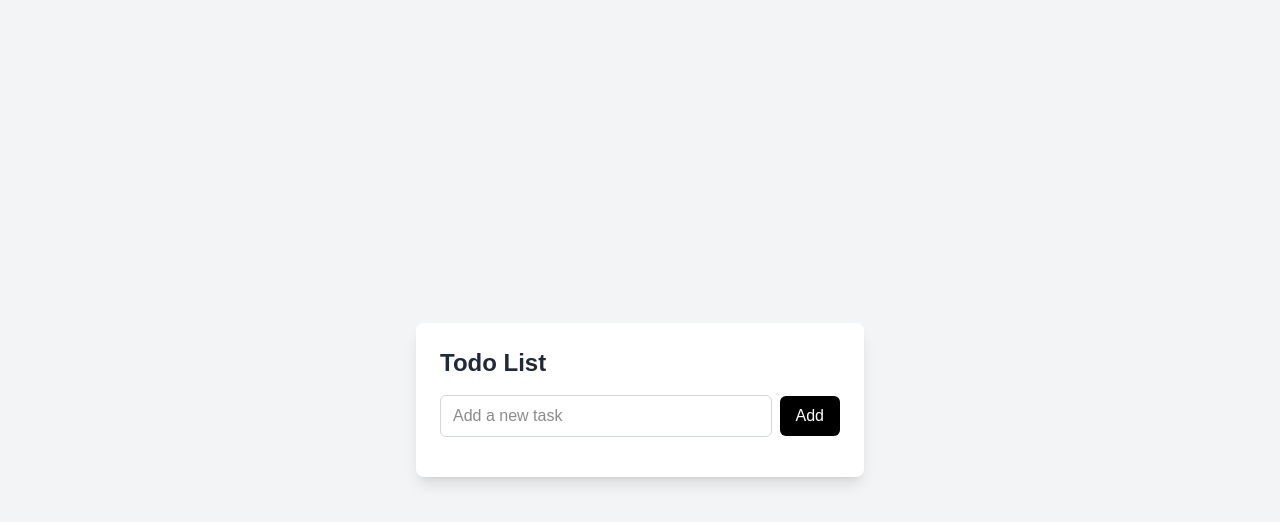
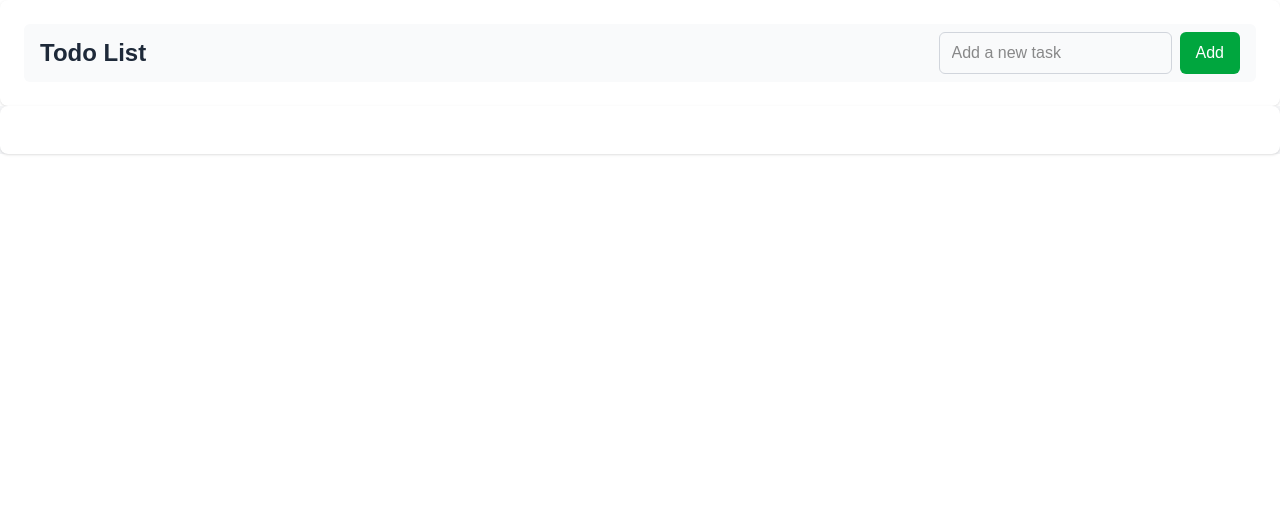
Before and after one commit to ankit-vecto/todo-list-with-rtk, a Next.js app: page / in a window 1280 px wide. Shown: the top 522 px of the page. Built offline with nearby package versions, Linux system fonts and the light colour scheme.

Commit message:
UI revamp

```diff
--- a/src/app/page.tsx
+++ b/src/app/page.tsx
@@ -1,8 +1,10 @@
-import TodoList from "@/component/page";
+import Header from "@/component/header";
+import TodoList from "@/component/todoList";
 
 export default function Home() {
   return (
     <div>
+      <Header />
       <TodoList />
     </div>
   );
--- /dev/null
+++ b/src/component/header.tsx
@@ -0,0 +1,48 @@
+"use client";
+import { addTodo } from "@/redux/slices";
+import React, { useState } from "react";
+import { useDispatch } from "react-redux";
+
+const Header = () => {
+  const [newTaskText, setNewTaskText] = useState<string>("");
+  const dispatch = useDispatch();
+
+  const addTask = () => {
+    if (newTaskText.trim() !== "") {
+      dispatch(
+        addTodo({
+          id: Date.now().toString(),
+          text: newTaskText,
+          completed: false,
+        })
+      );
+      setNewTaskText("");
+    }
+  };
+  return (
+    <div className="w-full bg-white dark:bg-gray-800 shadow rounded-lg p-6">
+      <div className="w-full flex items-center justify-between bg-gray-50 dark:bg-gray-700 rounded-md px-4 py-2">
+        <h1 className="text-2xl font-bold text-gray-800 dark:text-gray-200">
+          Todo List
+        </h1>
+        <div className="flex">
+          <input
+            type="text"
+            placeholder="Add a new task"
+            value={newTaskText}
+            onChange={(e) => setNewTaskText(e.target.value)}
+            className="flex-1 mr-2 px-3 py-2 rounded-md border border-gray-300 dark:border-gray-600 dark:bg-gray-700 dark:text-gray-200"
+          />
+          <button
+            onClick={addTask}
+            className="bg-green-600 hover:bg-green-700 text-white font-medium py-2 px-4 rounded-md"
+          >
+            Add
+          </button>
+        </div>
+      </div>
+    </div>
+  );
+};
+
+export default Header;
--- a/src/component/page.tsx
+++ b/src/component/todoList.tsx
@@ -21,20 +21,6 @@ const TodoList = () => {
 
   const [editingTaskId, setEditingTaskId] = useState<string | null>(null);
   const [editedTaskText, setEditedTaskText] = useState<string>("");
-  const [newTaskText, setNewTaskText] = useState<string>("");
-
-  const addTask = () => {
-    if (newTaskText.trim() !== "") {
-      dispatch(
-        addTodo({
-          id: Date.now().toString(),
-          text: newTaskText,
-          completed: false,
-        })
-      );
-      setNewTaskText("");
-    }
-  };
 
   const startEditingTask = (id: string, text: string): void => {
     setEditingTaskId(id);
@@ -58,31 +44,13 @@ const TodoList = () => {
   };
 
   return (
-    <div className="flex flex-col items-center justify-center h-screen bg-gray-100 dark:bg-gray-900">
-      <div className="w-full max-w-md bg-white dark:bg-gray-800 shadow-lg rounded-lg p-6">
-        <h1 className="text-2xl font-bold mb-4 text-gray-800 dark:text-gray-200">
-          Todo List
-        </h1>
-        <div className="flex items-center mb-4">
-          <input
-            type="text"
-            placeholder="Add a new task"
-            value={newTaskText}
-            onChange={(e) => setNewTaskText(e.target.value)}
-            className="flex-1 mr-2 px-3 py-2 rounded-md border border-gray-300 dark:border-gray-600 dark:bg-gray-700 dark:text-gray-200"
-          />
-          <button
-            onClick={addTask}
-            className="bg-black hover:bg-slate-800 text-white font-medium py-2 px-4 rounded-md"
-          >
-            Add
-          </button>
-        </div>
+    <div className="flex flex-col items-center justify-center bg-gray-100 dark:bg-gray-900">
+      <div className="w-full bg-white dark:bg-gray-800 shadow rounded-lg p-6">
         <div className="space-y-2">
           {items?.map((task: Task) => (
             <div
               key={task.id}
-              className="flex items-center justify-between bg-gray-100 dark:bg-gray-700 rounded-md px-4 py-2"
+              className=" w-full flex items-center justify-between bg-gray-100 dark:bg-gray-700 rounded-md px-4 py-2"
             >
               <div className="flex items-center">
                 <input
```
